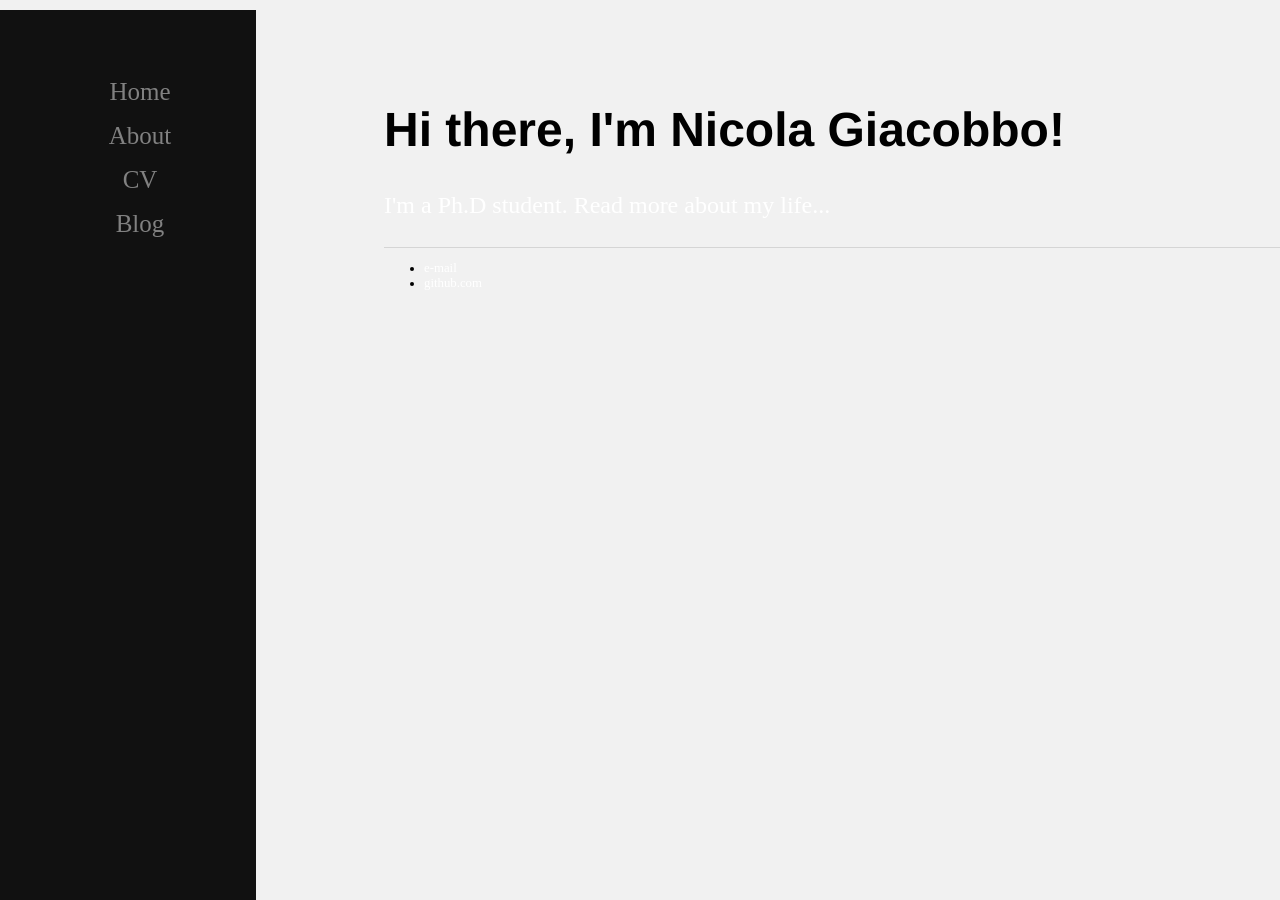
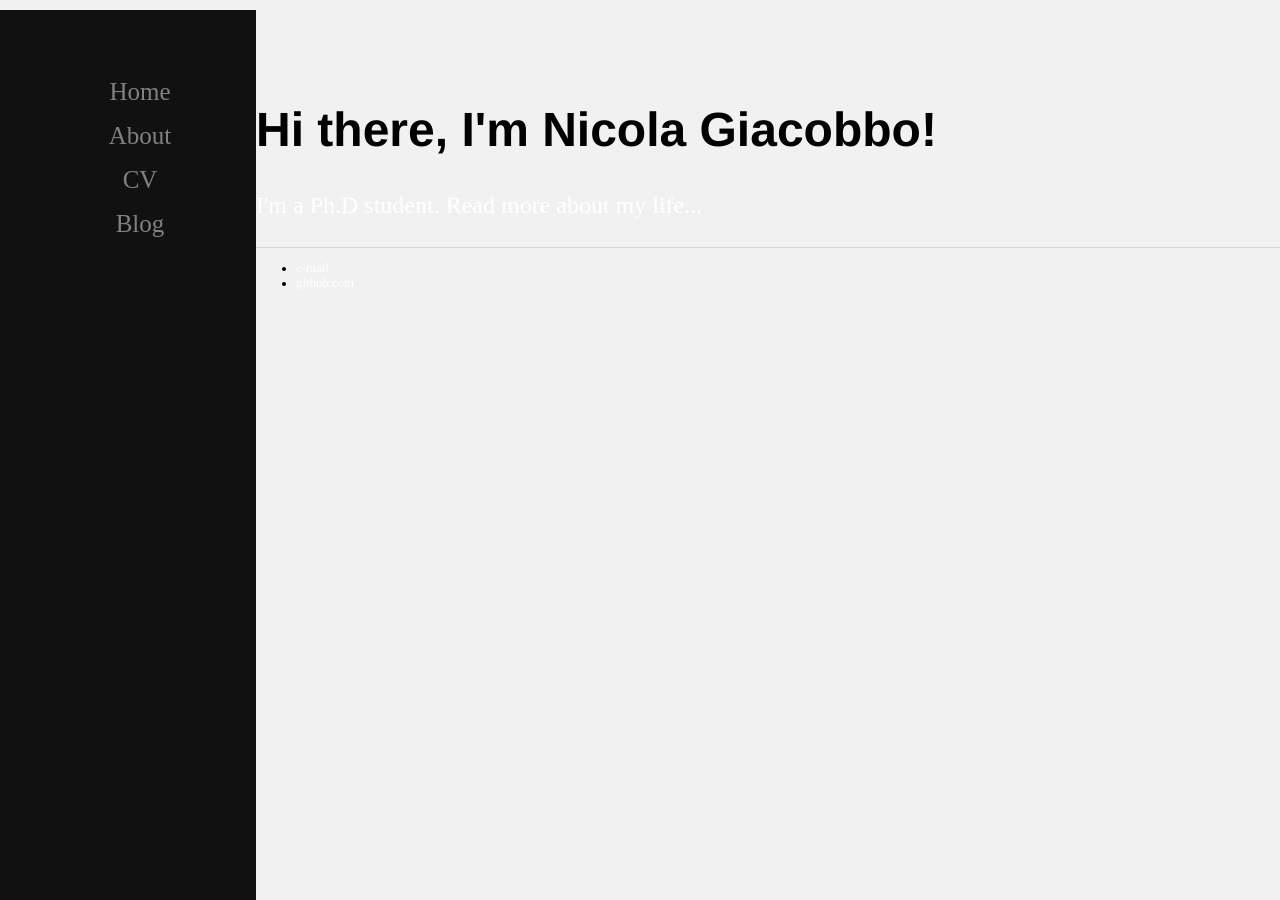
Before and after one commit to GiacobboNicola/giacobbonicola.github.io, a Jekyll site: the page built from index.html, in a window 1280 px wide. Built offline with Jekyll 4.4.1, drawn with Linux system fonts in a browser that asks for light colours.

Commit message:
Update main.css

```diff
--- a/css/main.css
+++ b/css/main.css
@@ -1,7 +1,7 @@
 body {
     margin: 70px auto;
-    width: 70%;
-    left: 20px;
+    width: 80%;
+    left: 30px;
     float: right;
     background-color: #f1f1f1;
 }
```
